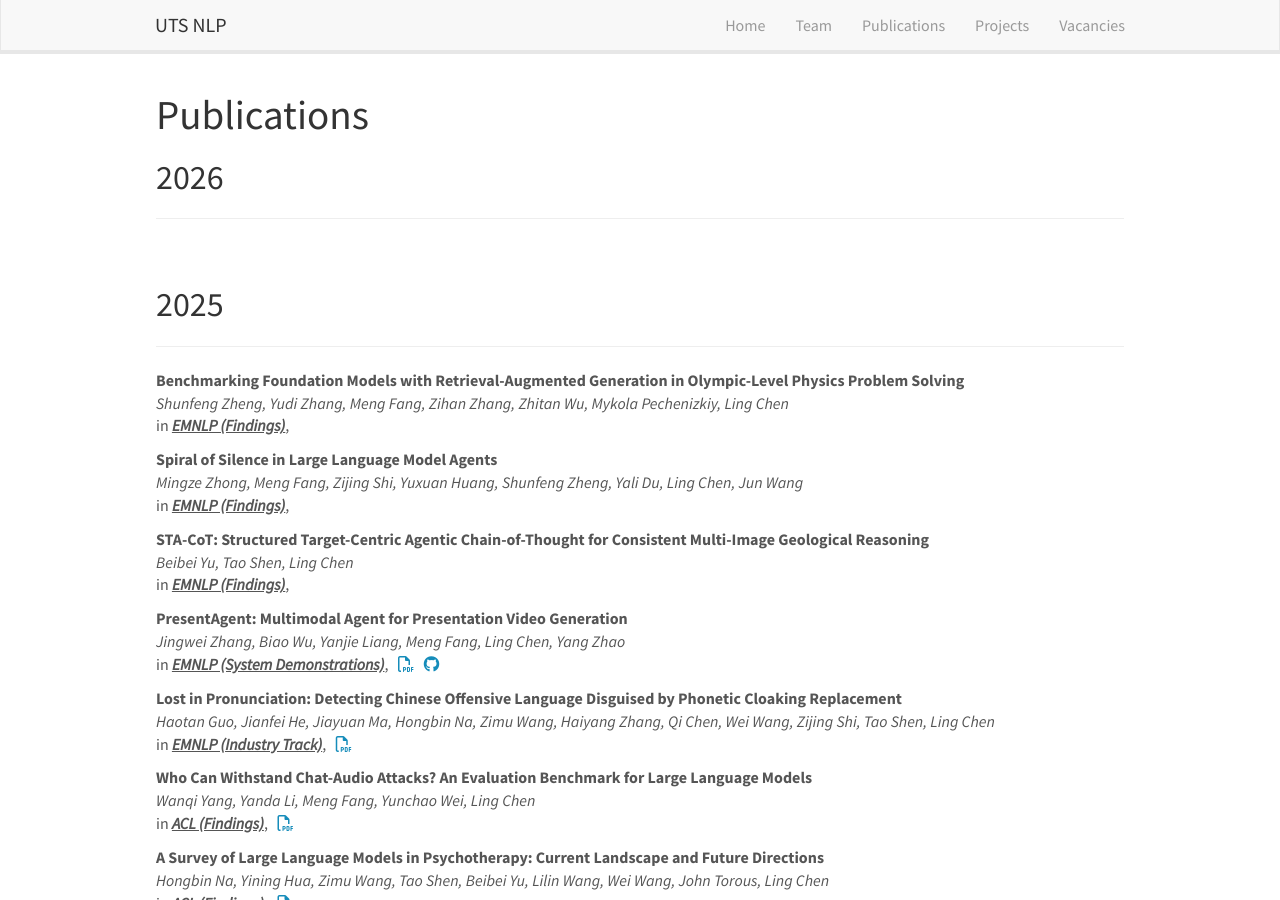
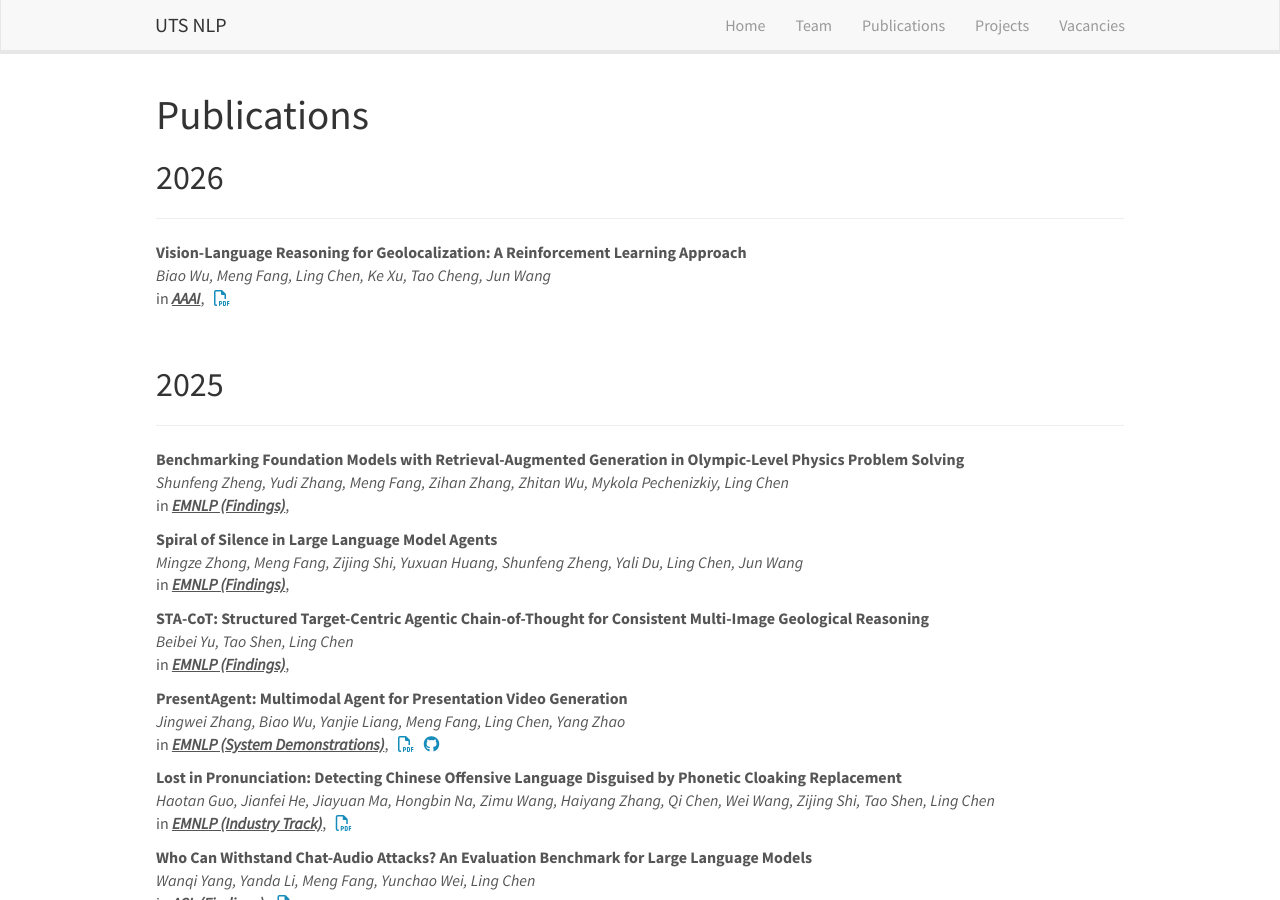
Before and after one commit to utsnlp/utsnlp.github.io, a Jekyll site: the page built from _pages/publications.md, in a window 1280 px wide and 900 px high. Built offline with Jekyll 4.4.1, drawn with Linux system fonts in a browser that asks for light colours; nearby versions of some CDN libraries.

Commit message:
Update publist.yml

```diff
--- a/_data/publist.yml
+++ b/_data/publist.yml
@@ -1,3 +1,24 @@
+
+
+- title: "Vision-Language Reasoning for Geolocalization: A Reinforcement Learning Approach"
+  year: 2026
+  authors: Biao Wu, Meng Fang, Ling Chen, Ke Xu, Tao Cheng, Jun Wang
+  venue: AAAI
+  link:
+    url:  https://arxiv.org/abs/2601.00388
+    code:
+
+
+
+
+
+
+
+
+
+
+
+
 
 
 
```
